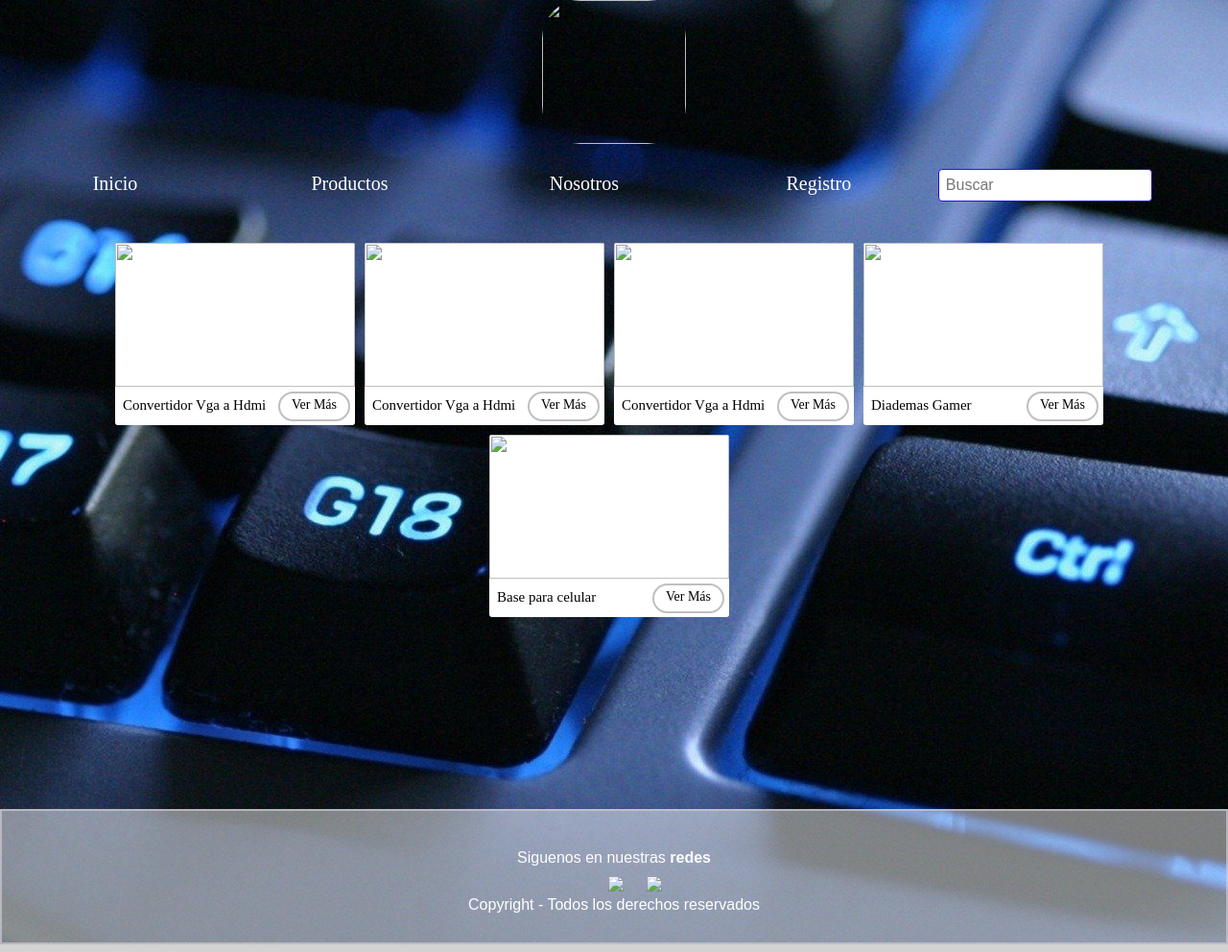
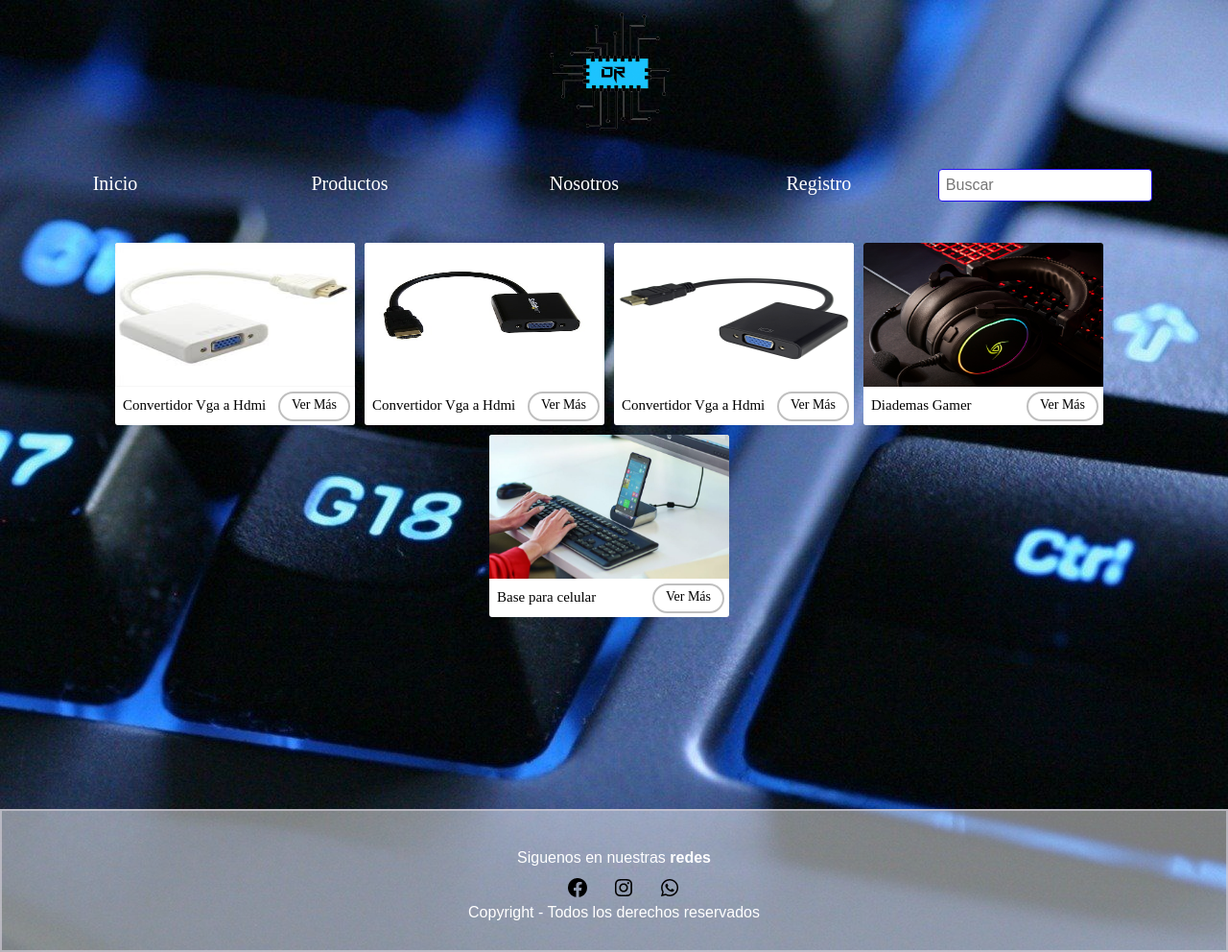
Before and after one commit to EduarDelarosa/hosting, a plain HTML site: page productos.html in a window 1280 px wide. Shown: the whole page at 96% size. Drawn offline with Linux system fonts and the light colour scheme; the site is published under a folder, as on GitHub Pages, so addresses that start at the root find nothing.

Commit message:
Update productos.html

```diff
--- a/productos.html
+++ b/productos.html
@@ -11,7 +11,7 @@
 <body>
     <header>
         <div class="logo">
-          <img src="/paqueteDeImg/logosinfondo.png" alt="" class="logo__img">
+          <img src="paqueteDeImg/logosinfondo.png" alt="" class="logo__img">
         </div>
         <nav>
           <div class="button__container">
@@ -28,11 +28,11 @@
 
     <div class="contain">
         <ul class="list-image">
-            <li><div class="containerImg"><img src="/paqueteDeImg/convertProduc.jpg" alt="" class="image"><div class="information"><p class="nameImg">Convertidor Vga a Hdmi</p><a href="#" class="moreInfo">Ver Más</a></div></div></li>
-            <li><div class="containerImg"><img src="/paqueteDeImg/hd2vgae2.main.jpg" alt="" class="image"><div class="information"><p class="nameImg">Convertidor Vga a Hdmi</p><a href="#" class="moreInfo">Ver Más</a></div></div></li>
-            <li><div class="containerImg"><img src="/paqueteDeImg/prodConvert.png" alt="" class="image"><div class="information"><p class="nameImg">Convertidor Vga a Hdmi</p><a href="#" class="moreInfo">Ver Más</a></div></div></li>
-            <li><div class="containerImg"><img src="/paqueteDeImg/prodProm.jpg" alt="" class="image"><div class="information"><p class="nameImg">Diademas Gamer</p><a href="#" class="moreInfo">Ver Más</a></div></div></li>
-            <li><div class="containerImg"><img src="/paqueteDeImg/product.jpg" alt="" class="image"><div class="information"><p class="nameImg">Base para celular</p><a href="#" class="moreInfo">Ver Más</a></div></div></li>
+            <li><div class="containerImg"><img src="paqueteDeImg/convertProduc.jpg" alt="" class="image"><div class="information"><p class="nameImg">Convertidor Vga a Hdmi</p><a href="#" class="moreInfo">Ver Más</a></div></div></li>
+            <li><div class="containerImg"><img src="paqueteDeImg/hd2vgae2.main.jpg" alt="" class="image"><div class="information"><p class="nameImg">Convertidor Vga a Hdmi</p><a href="#" class="moreInfo">Ver Más</a></div></div></li>
+            <li><div class="containerImg"><img src="paqueteDeImg/prodConvert.png" alt="" class="image"><div class="information"><p class="nameImg">Convertidor Vga a Hdmi</p><a href="#" class="moreInfo">Ver Más</a></div></div></li>
+            <li><div class="containerImg"><img src="paqueteDeImg/prodProm.jpg" alt="" class="image"><div class="information"><p class="nameImg">Diademas Gamer</p><a href="#" class="moreInfo">Ver Más</a></div></div></li>
+            <li><div class="containerImg"><img src="paqueteDeImg/product.jpg" alt="" class="image"><div class="information"><p class="nameImg">Base para celular</p><a href="#" class="moreInfo">Ver Más</a></div></div></li>
         </ul>
     </div>
     <div class="aside__s">
@@ -45,12 +45,12 @@
             <div class="items__footer">
               <div class="footer__redes">Siguenos en nuestras <b>redes</b></div>
               <div class="redes">
-                <div class="redes__t"><a href="https:/www.facebook.com" target="_blank"  class="redes__t"><img src="/iconos/facebook-circle-logo-24.png" alt=""></a></div>
+                <div class="redes__t"><a href="https:/www.facebook.com" target="_blank"  class="redes__t"><img src="iconos/facebook-circle-logo-24.png" alt=""></a></div>
                 <div class="redes__t">
-                  <a href="https://www.instagram.com" target="_blank" class="redes__t"><img src="/iconos/instagram-logo-24.png"></a>
+                  <a href="https://www.instagram.com" target="_blank" class="redes__t"><img src="iconos/instagram-logo-24.png"></a>
                 </div>
                 <div class="redes__t">
-                  <a href="#" class="redes__t"><img src="/iconos/whatsapp-logo-24.png"></a>
+                  <a href="#" class="redes__t"><img src="iconos/whatsapp-logo-24.png"></a>
                 </div>
               </div>
               <div class="derechos">Copyright - Todos los derechos reservados</div>
```
